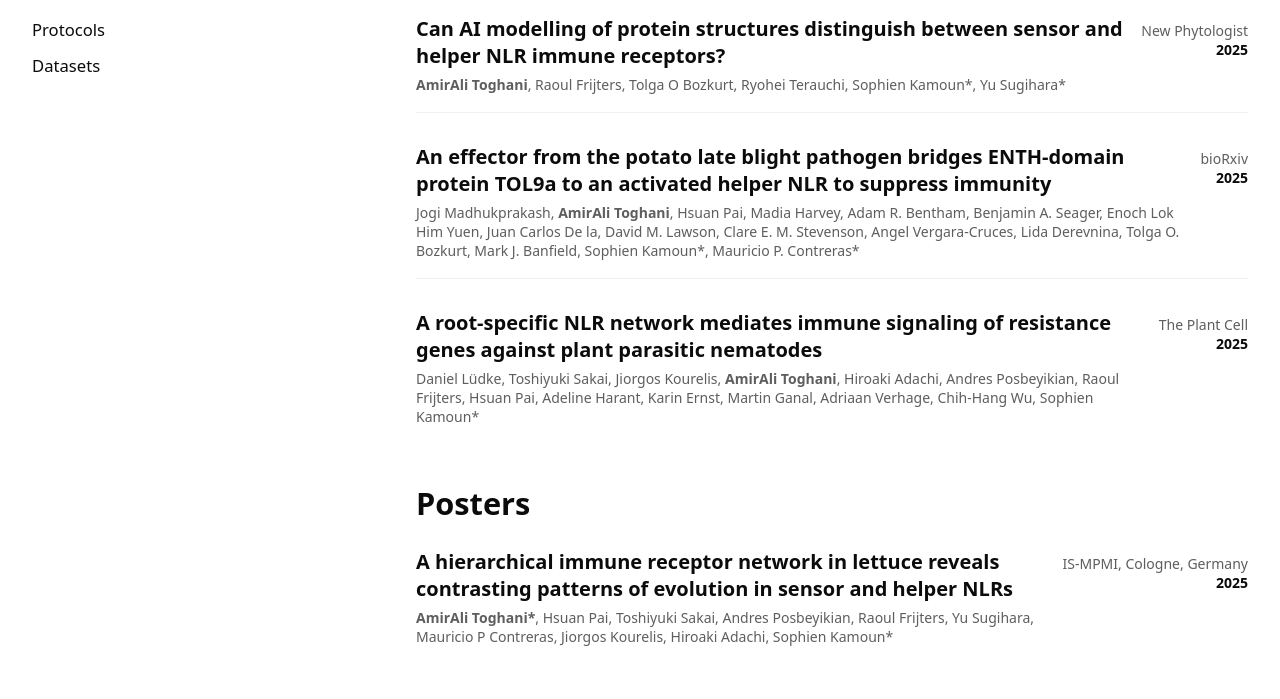
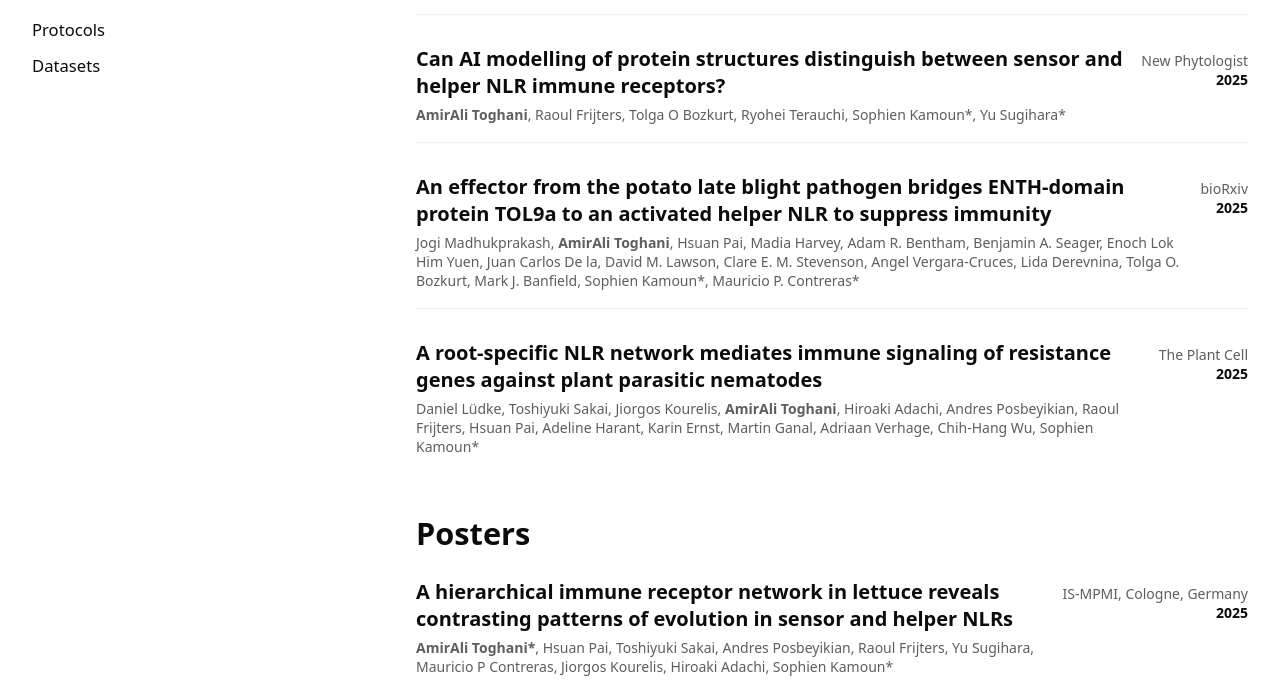
Before and after one commit to amiralito/amiralito.github.io, a plain HTML site: page publications.html in a window 1280 px wide. Shown: the part 389-1088 px from the top of the page. Drawn offline with nearby package versions, Linux system fonts and the light colour scheme; a web font is replaced by a local one.

Commit message:
Update publications.html

```diff
--- a/publications.html
+++ b/publications.html
@@ -23,7 +23,7 @@
       --nav-gap-mobile: 5px;
       --cat-offset: 4vh; /* vertical tweak for right bracket group */
       --rail-width: 25%; /* LEFT rail width: controls where the main body starts */
-      --list-lift: -150px; /* lift ONLY the publications list, not the left categories */
+      --list-lift: -120px; /* lift ONLY the publications list, not the left categories */
     }
 
     * { box-sizing: border-box; }
```
